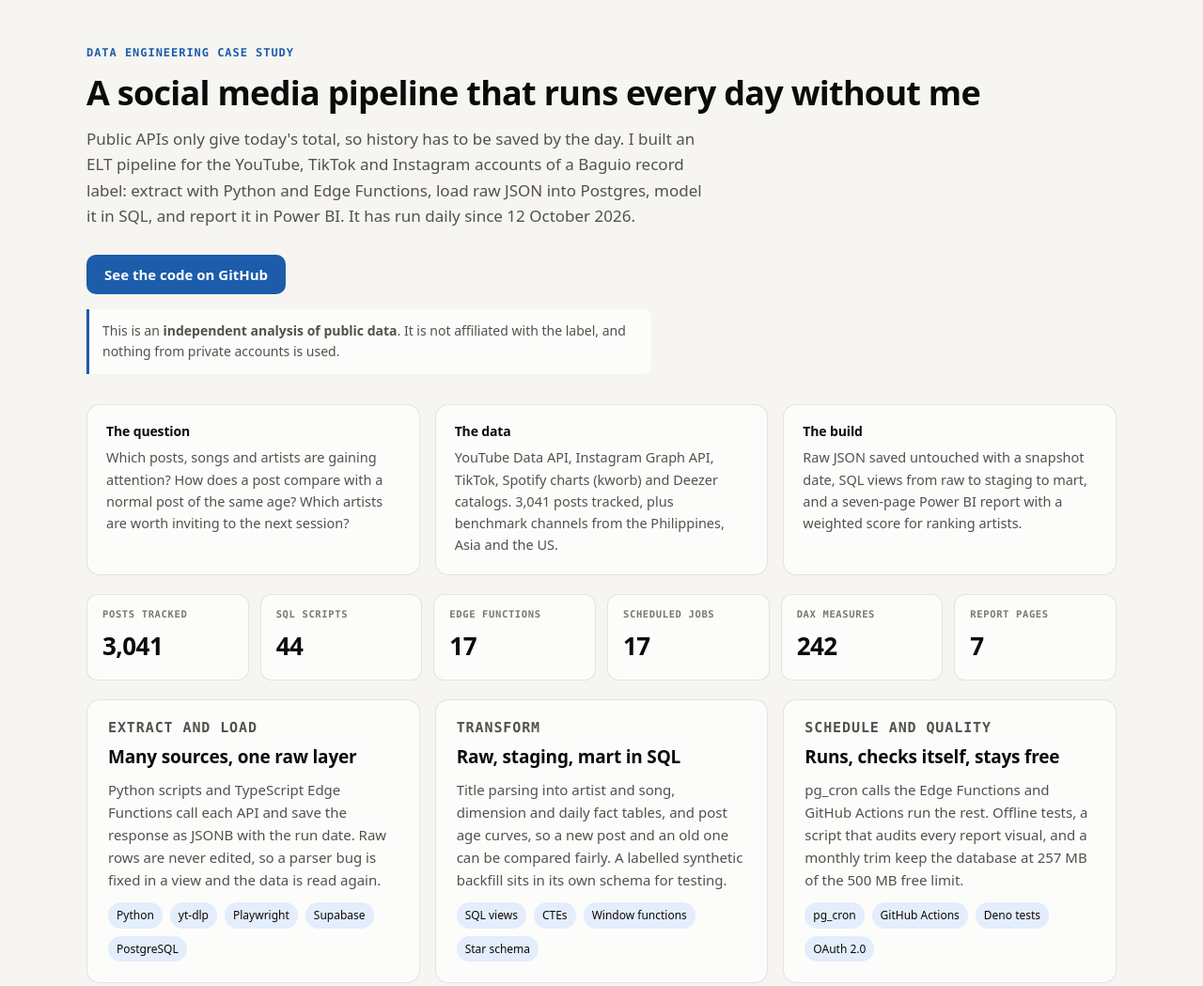
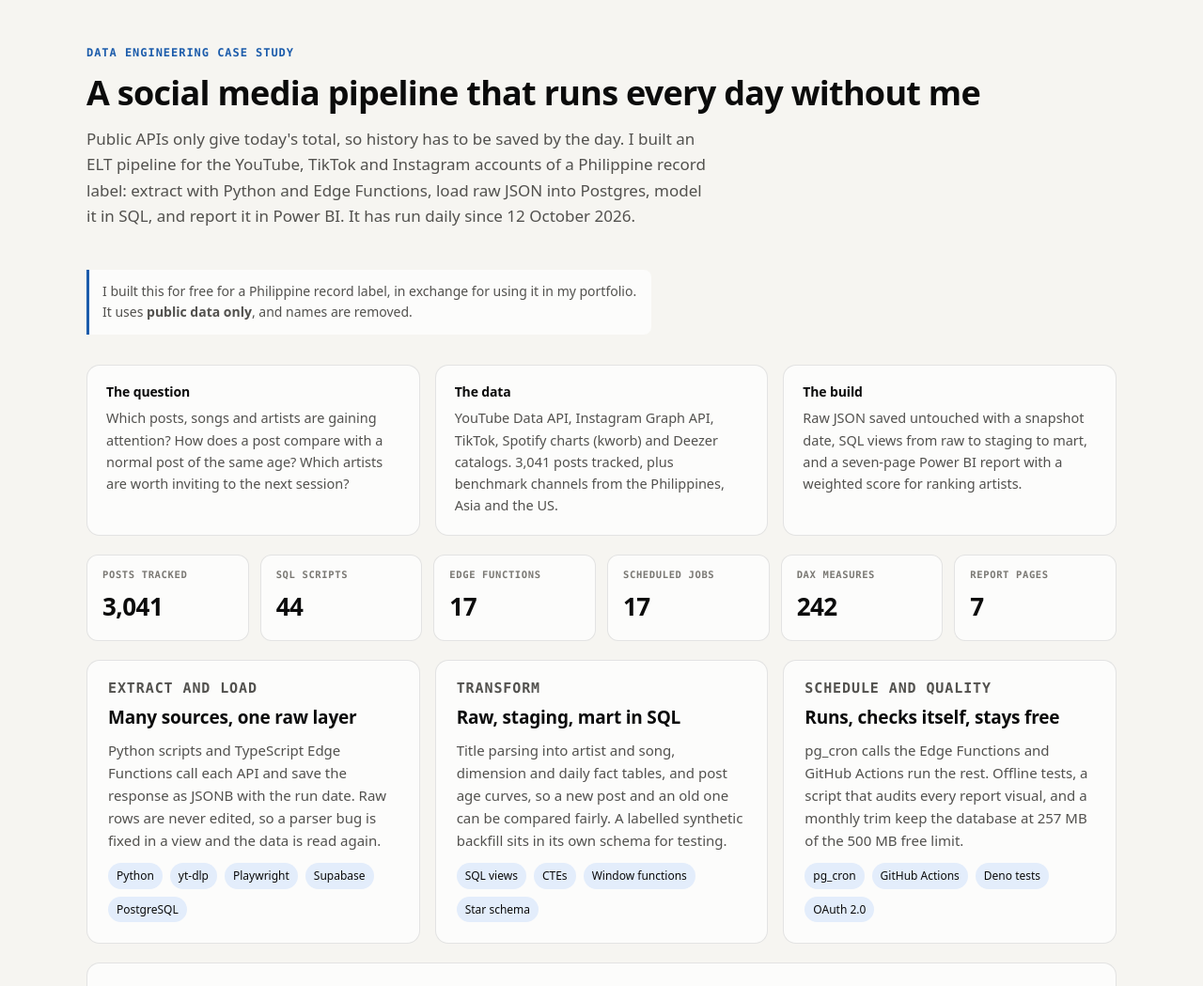
Before and after one commit to spark-829/VicsonYaris_Portfolio, a plain HTML site: page index.html in a window 1280 px wide. Shown: the part 6360-7409 px from the top of the page at 94% size. Drawn offline with Linux system fonts and the light colour scheme.

Commit message:
Anonymise the pipeline case study: no label name, no repo link
Co-Authored-By: Claude Sonnet 5.5 <noreply@anthropic.com>

```diff
--- a/index.html
+++ b/index.html
@@ -376,11 +376,10 @@
         <div class="section-head">
           <p class="eyebrow">Data engineering case study</p>
           <h2 id="pipeline-title">A social media pipeline that runs every day without me</h2>
-          <p class="section-lede">Public APIs only give today's total, so history has to be saved by the day. I built an ELT pipeline for the YouTube, TikTok and Instagram accounts of a Baguio record label: extract with Python and Edge Functions, load raw JSON into Postgres, model it in SQL, and report it in Power BI. It has run daily since 12 October 2026.</p>
+          <p class="section-lede">Public APIs only give today's total, so history has to be saved by the day. I built an ELT pipeline for the YouTube, TikTok and Instagram accounts of a Philippine record label: extract with Python and Edge Functions, load raw JSON into Postgres, model it in SQL, and report it in Power BI. It has run daily since 12 October 2026.</p>
           <div class="cta-row">
-            <a class="btn btn-primary" href="https://github.com/spark-829/ndn-social-pipeline" target="_blank" rel="noopener">See the code on GitHub</a>
           </div>
-          <p class="note">This is an <strong>independent analysis of public data</strong>. It is not affiliated with the label, and nothing from private accounts is used.</p>
+          <p class="note">I built this for free for a Philippine record label, in exchange for using it in my portfolio. It uses <strong>public data only</strong>, and names are removed.</p>
         </div>
 
         <div class="brief">
@@ -472,7 +471,7 @@
           <ol class="timeline">
             <li>
               <p class="tl-when">2024 – Present</p>
-              <h3>IEM Engineer <span>· Nine Degrees North Corp.</span></h3>
+              <h3>IEM Engineer <span>· Philippine record label</span></h3>
               <ul>
                 <li>I diagnose equipment failures through systematic testing and root-cause analysis.</li>
                 <li>I monitor equipment performance and document maintenance to support planning and continuous improvement.</li>
```
Also changed, not shown: 1 other file.
